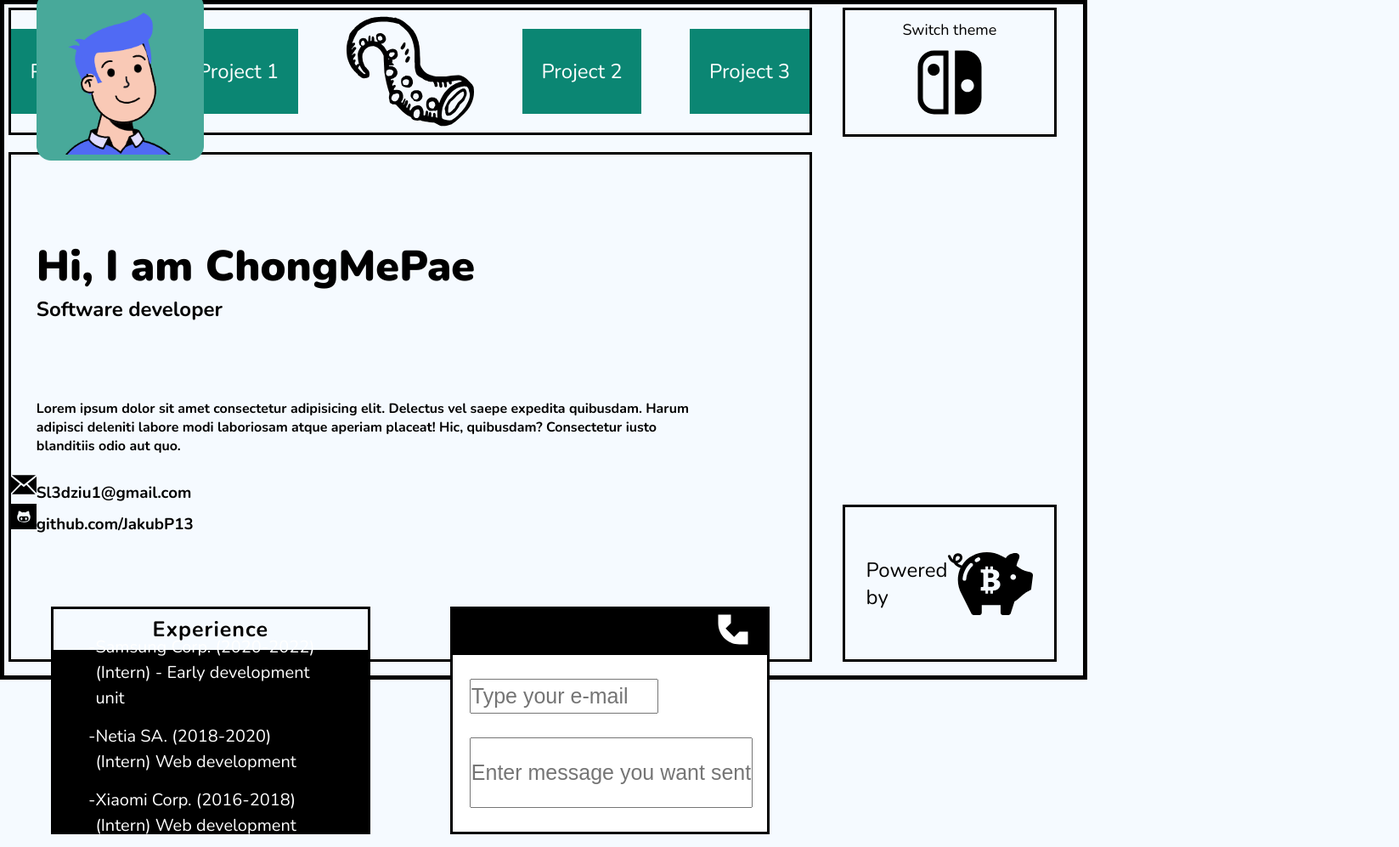
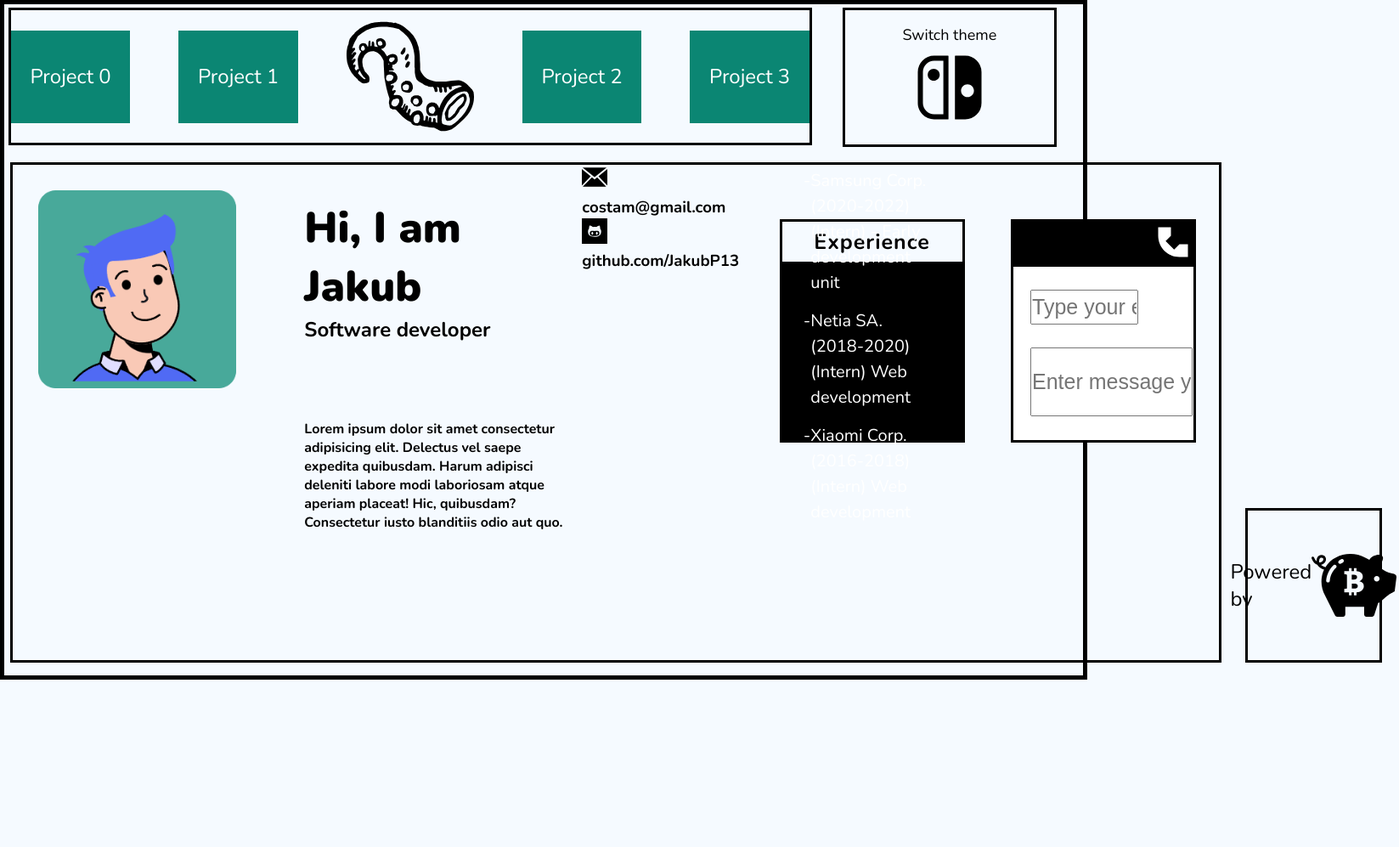
Before and after one commit to JakubP13/Projekt, a plain HTML site: page okok/index.html in a window 1280 px wide. Shown: the whole page at 85% size, 1647 px wide, since content can reach past the window. After the commit the page ends 800 px from the top, so only its background shows below. Drawn offline with nearby package versions, Linux system fonts and the light colour scheme.

Commit message:
Add files via upload

```diff
--- a/okok/index.html
+++ b/okok/index.html
@@ -28,7 +28,7 @@
     <div id="kwadrat1">
       <img src="vue-color-avatar.png">
       <div id="bas">
-        <h1>Hi, I am ChongMePae</h1>
+        <h1>Hi, I am Jakub</h1>
         <div id="bas2">
           <h2>Software developer</h2>
           <div id="bas3">
@@ -38,7 +38,7 @@
         </div>
       </div>
       <div id="info">
-        <h3><img src="mail-svgrepo-com.svg" alt="mail">Sl3dziu1@gmail.com</h3>
+        <h3><img src="mail-svgrepo-com.svg" alt="mail">costam@gmail.com</h3>
         <h3><img src="github-svgrepo-com.svg" alt="github">github.com/JakubP13</h3>
       </div>
       <div id="srodek-lewo">
--- a/okok/style.css
+++ b/okok/style.css
@@ -86,7 +86,6 @@ body{
 #kwadrat1{
   display: flex;
   justify-content: center;
-  flex-direction: column;
   border: 3px solid black;
   width: 99%;
   height: 95%;
```
